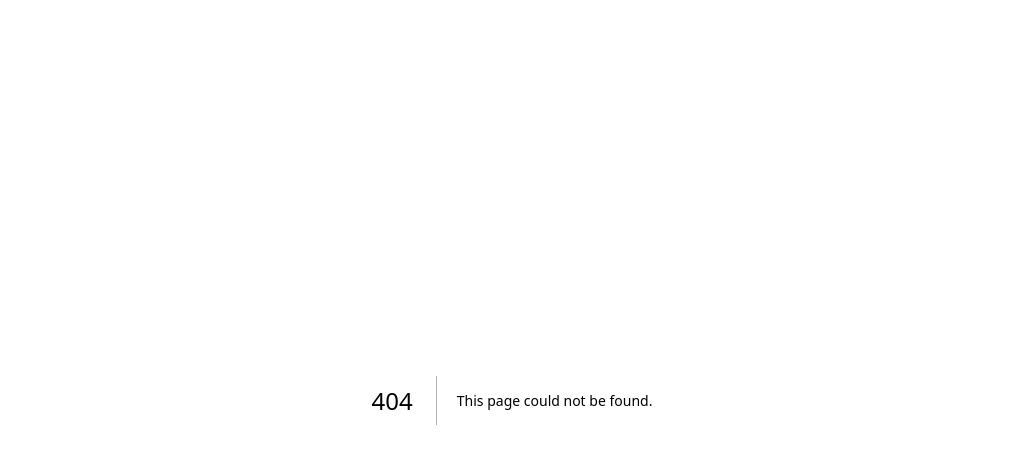
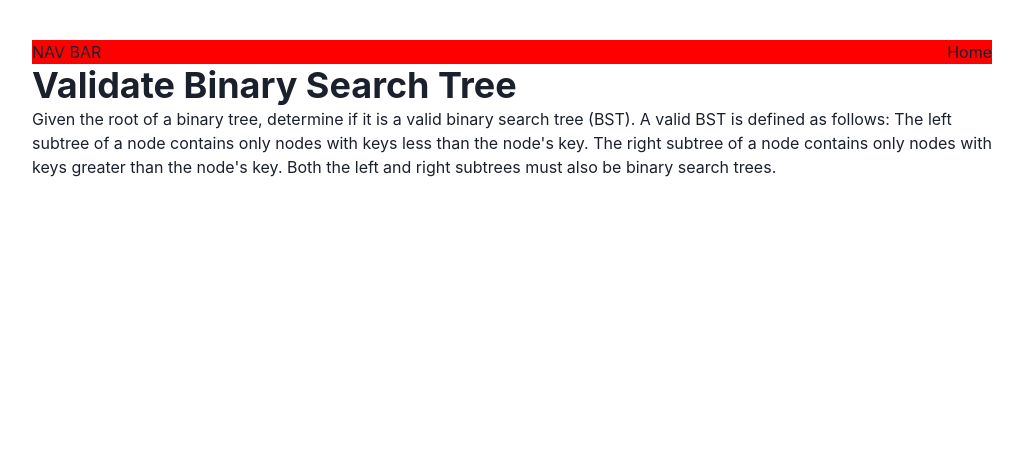
Before and after one commit to William-Schutte/leet-code-workbook, a Next.js app: page /problems/validateBinarySearchTree in a window 1280 px wide. Before the commit this address had no page. Shown: the top 464 px of the page, without its empty margins (128-1151 px from the left). Built offline with nearby package versions, Linux system fonts and the light colour scheme.

Commit message:
problem: Validate Binary Search Tree

```diff
--- /dev/null
+++ b/pages/problems/validateBinarySearchTree/index.tsx
@@ -0,0 +1,18 @@
+import { Heading, Text } from "@chakra-ui/react";
+import Layout from "../../layout";
+
+export default function ValidateBinarySearchTree() {
+  return (
+    <Layout>
+      <Heading>Validate Binary Search Tree</Heading>
+      <Text>
+        Given the root of a binary tree, determine if it is a valid binary
+        search tree (BST). A valid BST is defined as follows: The left subtree
+        of a node contains only nodes with keys less than the node's key. The
+        right subtree of a node contains only nodes with keys greater than the
+        node's key. Both the left and right subtrees must also be binary search
+        trees.
+      </Text>
+    </Layout>
+  );
+}
```
Also changed, not shown: pages/problems/validateBinarySearchTree/work.js (added, +28 -0 lines).
